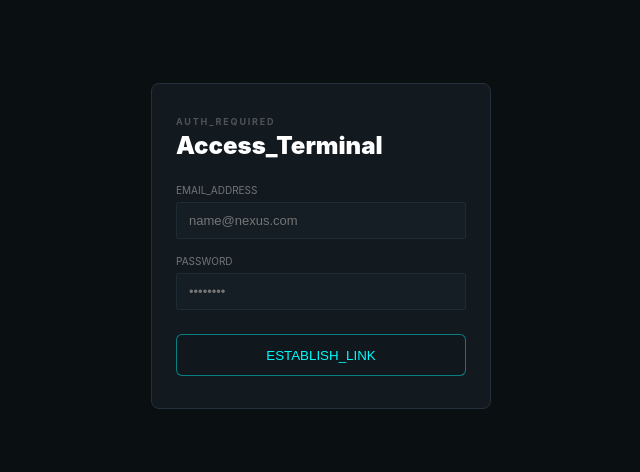
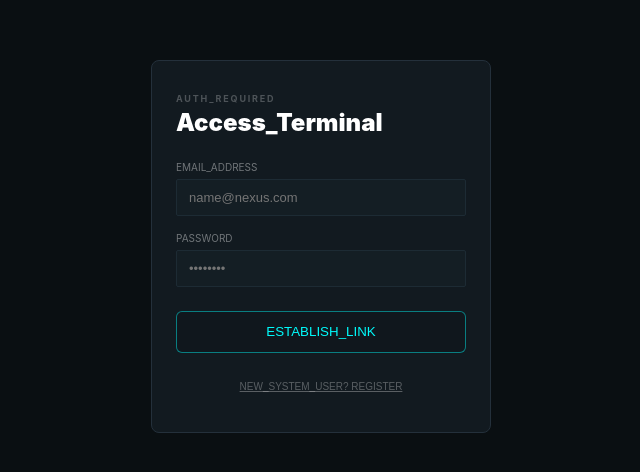
Before and after one commit to vizhalsuresh/chimera-frontier, a React (Vite) app in the folder frontend/: page / in a window 1280 px wide. Shown: the part 154-626 px from the top of the page, without its empty margins (319-959 px from the left). Built offline with nearby package versions, Linux system fonts and the light colour scheme; no server answers.

Commit message:
feat: add registration toggle to login screen

```diff
--- a/frontend/src/components/AuthWrapper.tsx
+++ b/frontend/src/components/AuthWrapper.tsx
@@ -12,6 +12,7 @@ export function AuthWrapper({ children }: { children: React.ReactNode }) {
   const [password, setPassword] = useState('')
   const [authError, setAuthError] = useState<string | null>(null)
   const [authLoading, setAuthLoading] = useState(false)
+  const [isSignUp, setIsSignUp] = useState(false)
 
   useEffect(() => {
     const initSession = async () => {
@@ -41,16 +42,16 @@ export function AuthWrapper({ children }: { children: React.ReactNode }) {
     setAuthError(null)
     soundEngine.click()
 
-    const { error } = await supabase.auth.signInWithPassword({
-      email,
-      password,
-    })
+    const { error } = isSignUp
+      ? await supabase.auth.signUp({ email, password })
+      : await supabase.auth.signInWithPassword({ email, password })
 
     if (error) {
       setAuthError(error.message)
       soundEngine.error()
     } else {
       soundEngine.success()
+      if (isSignUp) alert('Verification email sent! Check your inbox to confirm your account.')
     }
     setAuthLoading(false)
   }
@@ -158,8 +159,18 @@ export function AuthWrapper({ children }: { children: React.ReactNode }) {
                 style={{ width: '100%', height: 42 }}
                 disabled={authLoading}
               >
-                {authLoading ? 'AUTHENTICATING...' : 'ESTABLISH_LINK'}
+                {authLoading ? 'AUTHENTICATING...' : isSignUp ? 'CREATE_ACCOUNT' : 'ESTABLISH_LINK'}
               </CyberButton>
+
+              <div style={{ marginTop: 20, textAlign: 'center' }}>
+                <button
+                  type="button"
+                  onClick={() => setIsSignUp(!isSignUp)}
+                  style={{ background: 'none', border: 'none', color: 'rgba(255,255,255,0.3)', fontSize: 10, cursor: 'pointer', textDecoration: 'underline' }}
+                >
+                  {isSignUp ? 'ALREADY_HAVE_ACCOUNT? LOGIN' : 'NEW_SYSTEM_USER? REGISTER'}
+                </button>
+              </div>
             </form>
           </CyberCard>
         </motion.div>
```
